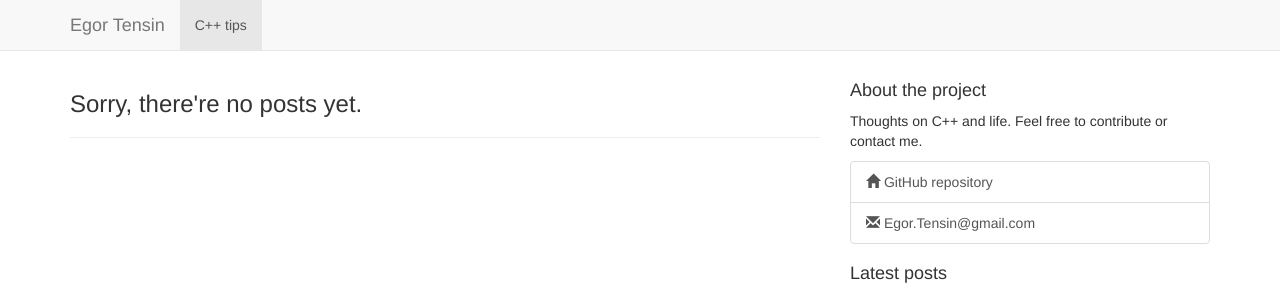
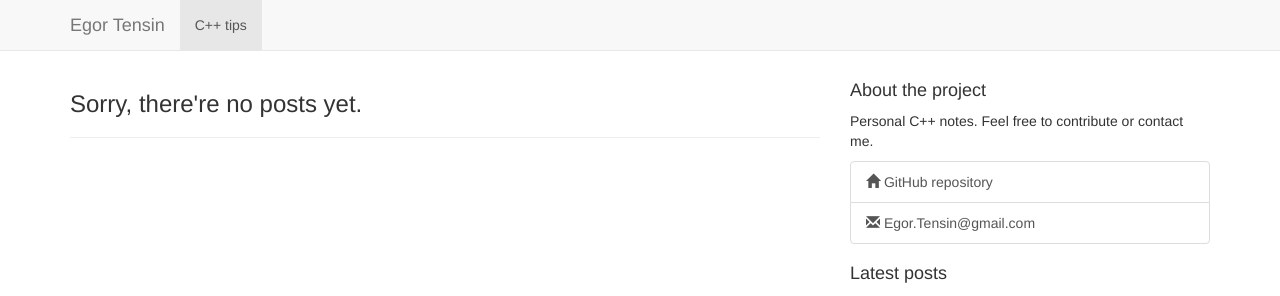
Before and after one commit to egor-tensin/jekyll-theme, a Jekyll site: the page built from index.html, in a window 1280 px wide. Shown: the top 296 px of the page. Built offline with Jekyll 4.4.1, drawn with Linux system fonts in a browser that asks for light colours; nearby versions of some CDN libraries; the list of posts is cut into pages by our own code.

Commit message:
sidebar update

```diff
--- a/_includes/sidebar.html
+++ b/_includes/sidebar.html
@@ -1,5 +1,5 @@
 <h4>About the project</h4>
-<p>Thoughts on C++ and life. Feel free to contribute or contact me.</p>
+<p>Personal C++ notes. Feel free to contribute or contact me.</p>
 <div class="list-group reasonable-width">
   <a class="list-group-item" href="//github.com/egor-tensin/cpp_tips"><span class="glyphicon glyphicon-home"></span>&nbsp;GitHub repository</a>
   <a class="list-group-item" href="mailto:Egor.Tensin@gmail.com"><span class="glyphicon glyphicon-envelope"></span>&nbsp;Egor.Tensin@gmail.com</a>
```
